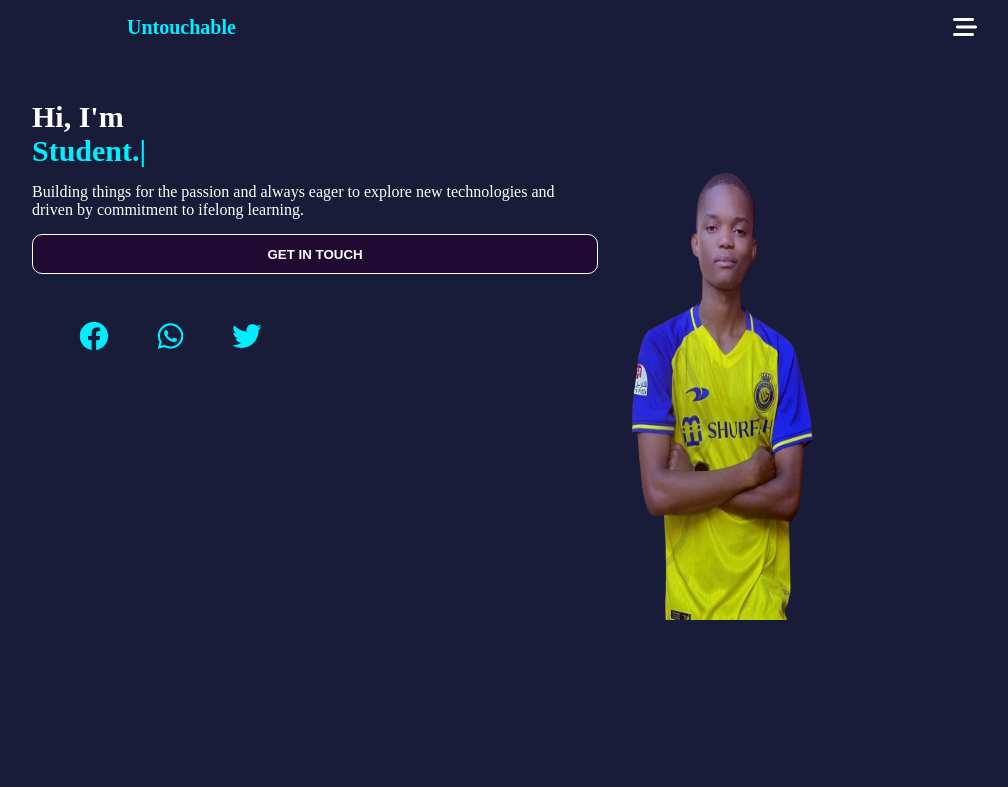
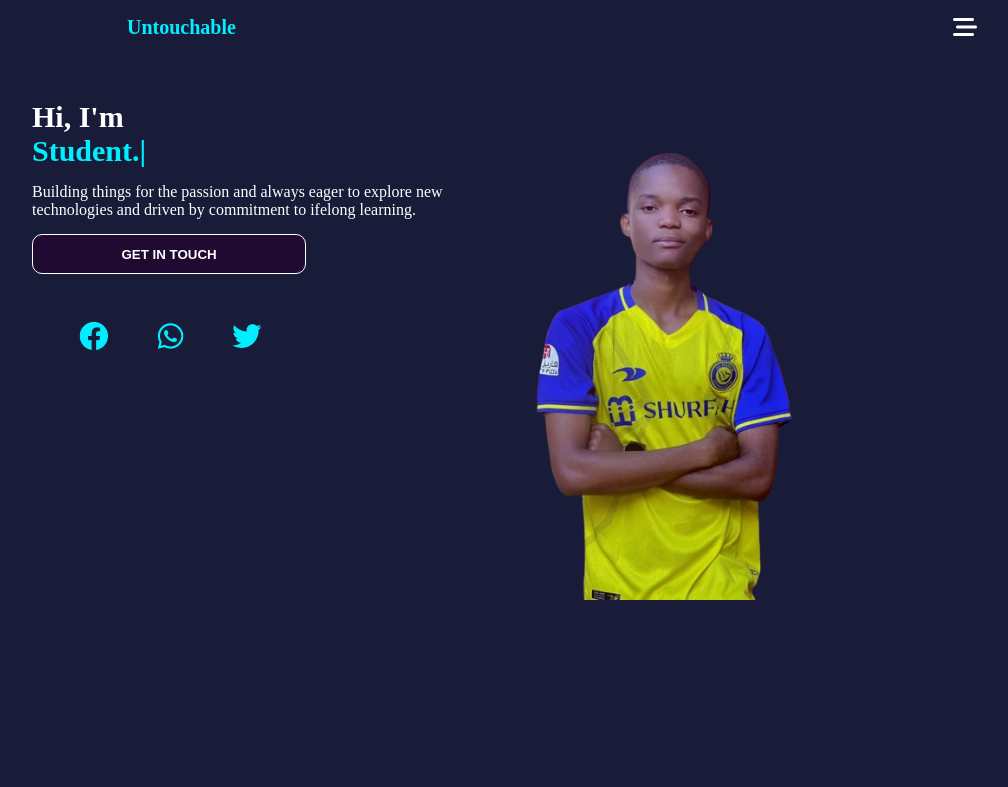
Before and after one commit to SaidyHassan/MyPortfolio, a plain HTML site: page index.html in a window 1280 px wide. Shown: the top 787 px of the page, without its empty margins (88-1096 px from the left). Drawn offline with nearby package versions, Linux system fonts and the light colour scheme.

Commit message:
some changes

```diff
--- a/index.html
+++ b/index.html
@@ -47,7 +47,7 @@
                         learning. </p>
                         <button class="intouch-btn" id="intouch-btn">
                             GET IN TOUCH
-                        </button>
+                        </button><br>
                             <a href="#" class="icon-link">
                                 <i class="fa-brands fa-facebook fa-beat"></i>
                             </a>
@@ -58,8 +58,8 @@
                                 <i class="fa-brands fa-twitter fa-beat"></i>
                             </a>
                         </div>
-                        <div class="img-intro" style="margin-top: 2rem;">
-                            <img src="./images/ogg.png" width="100%;" height="500px;" data-aos="zoom-in-down" data-aos-duration="2000">
+                        <div class="img-intro" ">
+                            <img src="./images/ogg.png"  height="500px;" data-aos="zoom-in-down" data-aos-duration="2000">
                         </div>
                     </div>
                   </div>
--- a/style/portfolio.css
+++ b/style/portfolio.css
@@ -147,10 +147,11 @@ span
     line-height: normal;
     font-size: 1.6rem;
     margin-bottom: var(--gap-sm);
+    width: 100%;
 }
 .intouch-btn
 {
-    width: 100%;
+    width: 60%;
     height: 40px;
     color: white;
     font-weight: bold;
@@ -199,7 +200,7 @@ span
     margin-top: 2rem;
     margin-bottom: 2rem;
     font-size: 1.5rem;
-    font-family: Perpetua;
+    font-family: 'Times New Roman', Times, serif;
     line-height: 25px;
 }
 h3
```
Also changed, not shown: images/IMG-20240118-WA0005.jpg (deleted), images/IMG-20240118-WA0006.jpg (deleted), images/PXL_20231120_134640292~3.jpg (added), images/download (1).jpg (deleted), 1 other file.
